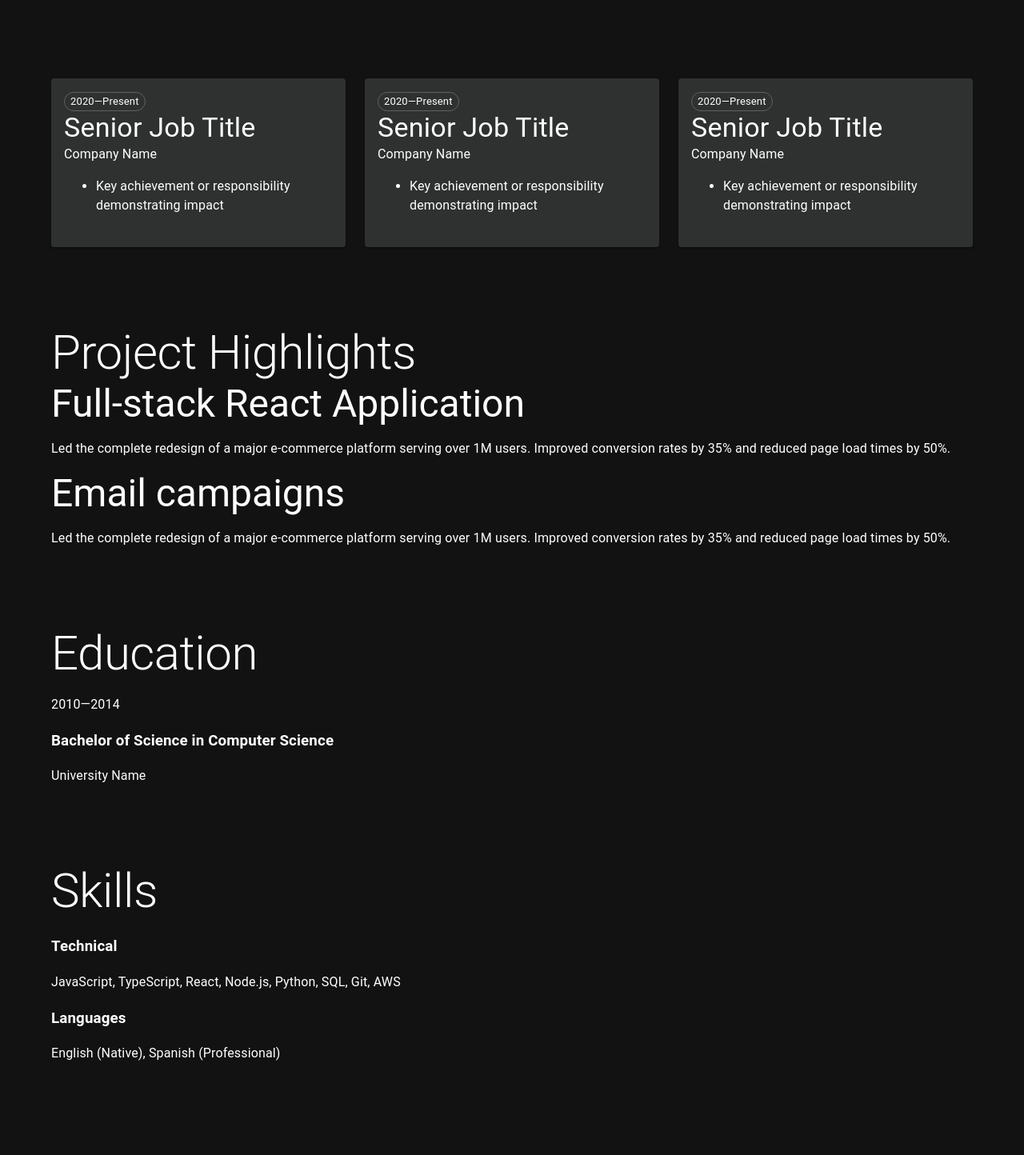
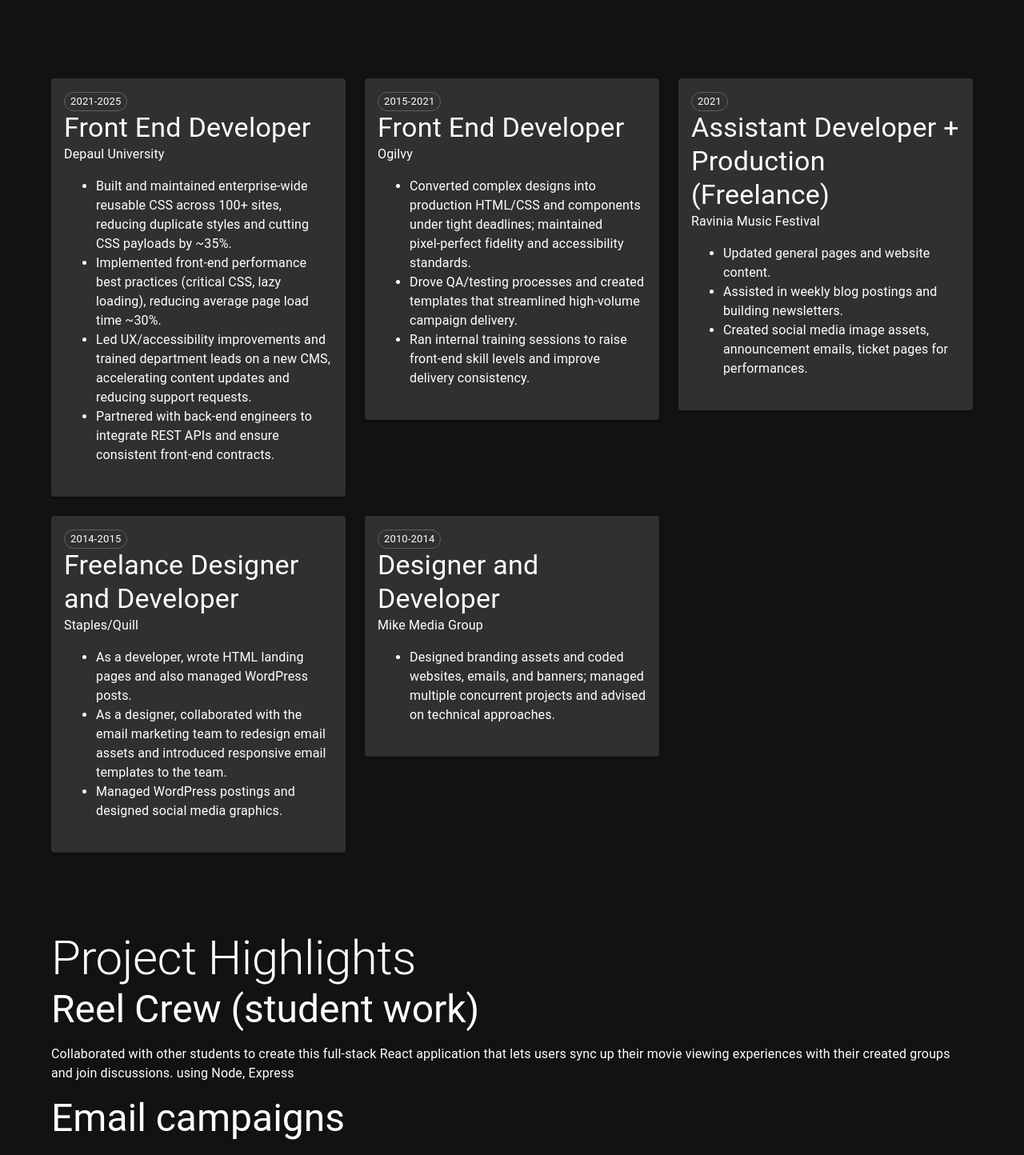
Before and after one commit to buttonbag/2026-portfolio, a React (Vite) app: page / in a window 1280 px wide. Shown: the part 662-2106 px from the top of the page at 80% size. Built offline with nearby package versions, Linux system fonts and the light colour scheme.

Commit message:
add a few real content

```diff
--- a/src/content/experience.ts
+++ b/src/content/experience.ts
@@ -1,24 +1,38 @@
 const experience = [
   {
     id: 1,
-    date: "2020—Present",
-    title: "Senior Job Title",
-    company: "Company Name",
-    bullet: ["Key achievement or responsibility demonstrating impact"],
+    date: "2021-2025",
+    title: "Front End Developer",
+    company: "Depaul University",
+    bullet: ["Built and maintained enterprise‑wide reusable CSS across 100+ sites, reducing duplicate styles and cutting CSS payloads by ~35%.", "Implemented front‑end performance best practices (critical CSS, lazy loading), reducing average page load time ~30%.", "Led UX/accessibility improvements and trained department leads on a new CMS, accelerating content updates and reducing support requests.", "Partnered with back‑end engineers to integrate REST APIs and ensure consistent front‑end contracts."],
   },
   {
     id: 2,
-    date: "2020—Present",
-    title: "Senior Job Title",
-    company: "Company Name",
-    bullet: ["Key achievement or responsibility demonstrating impact"],
+    date: "2015-2021",
+    title: "Front End Developer",
+    company: "Ogilvy",
+    bullet: ["Converted complex designs into production HTML/CSS and components under tight deadlines; maintained pixel‑perfect fidelity and accessibility standards.", "Drove QA/testing processes and created templates that streamlined high‑volume campaign delivery.", "Ran internal training sessions to raise front‑end skill levels and improve delivery consistency."],
   },
   {
     id: 3,
-    date: "2020—Present",
-    title: "Senior Job Title",
-    company: "Company Name",
-    bullet: ["Key achievement or responsibility demonstrating impact"],
+    date: "2021",
+    title: "Assistant Developer + Production (Freelance)",
+    company: "Ravinia Music Festival",
+    bullet: ["Updated general pages and website content.","Assisted in weekly blog postings and building newsletters.","Created social media image assets, announcement emails, ticket pages for performances."],
+  },
+  {
+    id: 4,
+    date: "2014-2015",
+    title: "Freelance Designer and Developer",
+    company: "Staples/Quill",
+    bullet: ["As a developer, wrote HTML landing pages and also managed WordPress posts.","As a designer, collaborated with the email marketing team to redesign email assets and introduced responsive email templates to the team.","Managed WordPress postings and designed social media graphics."]
+  },
+  {
+    id: 5,
+    date: "2010-2014",
+    title: "Designer and Developer",
+    company: "Mike Media Group",
+    bullet: ["Designed branding assets and coded websites, emails, and banners; managed multiple concurrent projects and advised on technical approaches."],
   },
 ]
 
--- a/src/content/work.ts
+++ b/src/content/work.ts
@@ -1,34 +1,34 @@
 const work = [
   {
     id: 1,
-    name: "Full-stack React Application",
+    name: "Reel Crew (student work)",
     date: 2026,
-    tech_stack: ["React", "TypeScript", "Postgres"],
-    description: "Led the complete redesign of a major e-commerce platform serving over 1M users. Improved conversion rates by 35% and reduced page load times by 50%.",
+    tech_stack: ["React", "Nodejs", "Express", "Material UI", "PostgreSQL"],
+    description: "Collaborated with other students to create this full-stack React application that lets users sync up their movie viewing experiences with their created groups and join discussions. using Node, Express",
     image: "Project Image"
   },
   {
     id: 2,
-    name: "Web Banner",
+    name: "ALS Ice Bucket Challenge",
     date: 2026,
-    tech_stack: ["Greensock", "HTML", "CSS"],
-    description: "Led the complete redesign of a major e-commerce platform serving over 1M users. Improved conversion rates by 35% and reduced page load times by 50%.",
+    tech_stack: ["HTML", "CSS", "Bootstrap"],
+    description: "Quill.com participated in the ice bucket viral phenomenon and I happily took part in raising the awareness for ALS by designing and building this landing page in the comfort of my dry office space.",
     image: "Project Image"
   },
   {
     id: 3,
-    name: "Email campaigns",
-    date: 2026,
+    name: "Bay State Cruise",
+    date: 2011,
     tech_stack: ["HTML", "CSS", "Photoshop"],
-    description: "Led the complete redesign of a major e-commerce platform serving over 1M users. Improved conversion rates by 35% and reduced page load times by 50%.",
+    description: "The goal is to add a new page to the website for this year only, celebrating the 40th year anniversary. Commermorating 170 year history of the ferry service between Boston and Provincetown, no other operator has come close to hanging in so long. Also, the new layout/format sets up the design transition for the future.",
     image: "Project Image"
   },
   {
     id: 4,
-    name: "Email campaigns",
-    date: 2026,
+    name: "Responsive Email Template Development",
+    date: 2014,
     tech_stack: ["HTML", "CSS", "Photoshop"],
-    description: "Led the complete redesign of a major e-commerce platform serving over 1M users. Improved conversion rates by 35% and reduced page load times by 50%.",
+    description: "As a designer, collaborated with the email marketing team to redesign email assets and introduced responsive email templates to the team.",
     image: "Project Image"
   },
   {
--- a/src/pages/Home.tsx
+++ b/src/pages/Home.tsx
@@ -23,11 +23,11 @@ function Home() {
 				<header className="mb-16 pb-8 border-b border-black">
 					{/* <h1 className="text-5xl md:text-6xl font-normal tracking-tight mb-4"> */}
 					<Typography variant="h1">
-						Your Name
+						Louie Camacho
 					</Typography>
 
 					<div className="flex flex-wrap gap-x-6 gap-y-1 text-sm mt-4">
-							<span>linkedin.com/in/yourname</span>
+							<span>linkedin.com/in/louiecamacho</span>
 					</div>
 				</header>
 
@@ -37,9 +37,7 @@ function Home() {
 						Profile
 					</Typography>
 					<p className="text-base leading-relaxed max-w-3xl">
-						Brief professional summary highlighting your key strengths,
-						experience, and career objectives. Keep this concise and
-						impactful—two to three sentences maximum.
+						I'm a front-end web developer who designs and builds responsive, accessible websites using HTML, CSS, JavaScript, and modern frameworks like React; I prioritize clean UI, performance, and user-centered design to deliver polished web experiences.
 					</p>
 				</Box>
 
@@ -76,24 +74,6 @@ function Home() {
 					</div>
 				</Box>
 
-				{/* Education */}
-				<Box component="section" sx={{my:12}}>
-					<Typography variant="h2">
-						Education
-					</Typography>
-					<div className="grid grid-cols-12 gap-x-8">
-						<div className="col-span-12 md:col-span-3">
-							<p className="text-sm text-gray-600">2010—2014</p>
-						</div>
-						<div className="col-span-12 md:col-span-9">
-							<h3 className="font-medium mb-1">
-								Bachelor of Science in Computer Science
-							</h3>
-							<p className="text-sm text-gray-600">University Name</p>
-						</div>
-					</div>
-				</Box>
-
 				{/* Skills */}
 				<Box component="section" sx={{my:12}}>
 					<Typography variant="h2">
@@ -106,17 +86,11 @@ function Home() {
 							</div>
 							<div className="col-span-12 md:col-span-9">
 								<p className="text-sm leading-relaxed">
-									JavaScript, TypeScript, React, Node.js, Python, SQL, Git, AWS
-								</p>
-							</div>
-						</div>
-						<div className="grid grid-cols-12 gap-x-8">
-							<div className="col-span-12 md:col-span-3">
-								<h3 className="text-sm font-medium">Languages</h3>
-							</div>
-							<div className="col-span-12 md:col-span-9">
-								<p className="text-sm leading-relaxed">
-									English (Native), Spanish (Professional)
+									Front-end: React, JavaScript (ES6+), HTML5, CSS3/SCSS, responsive design, accessibility
+									Languages / Back-end: Node.js, PostgreSQL, ExpressJS
+									Tooling: Git, VSCode, Webpack, NPM
+									Testing & Design: Jest/RTL (familiar), Figma, component-driven development
+									Collaboration: Jira, GitHub workflows, API integration (REST basics)
 								</p>
 							</div>
 						</div>
```
Also changed, not shown: src/App.tsx (+4 -4 lines).
